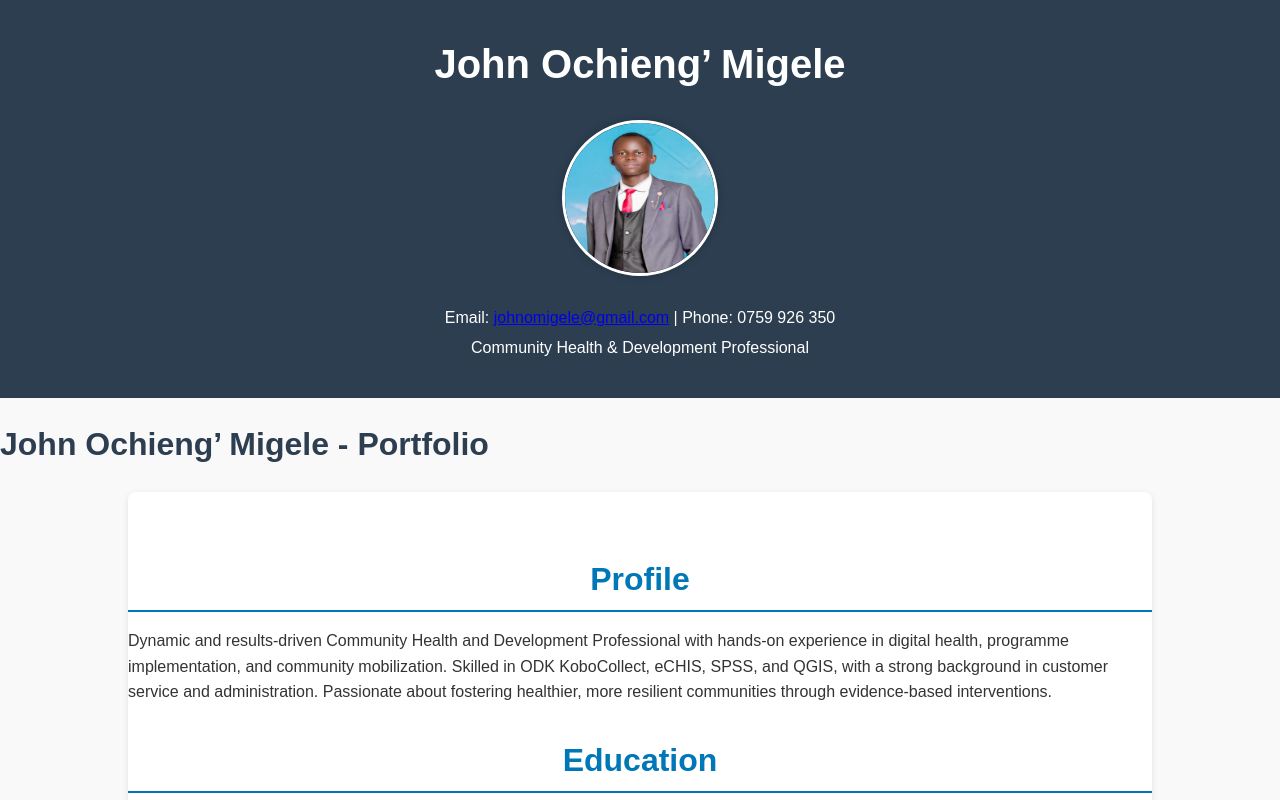
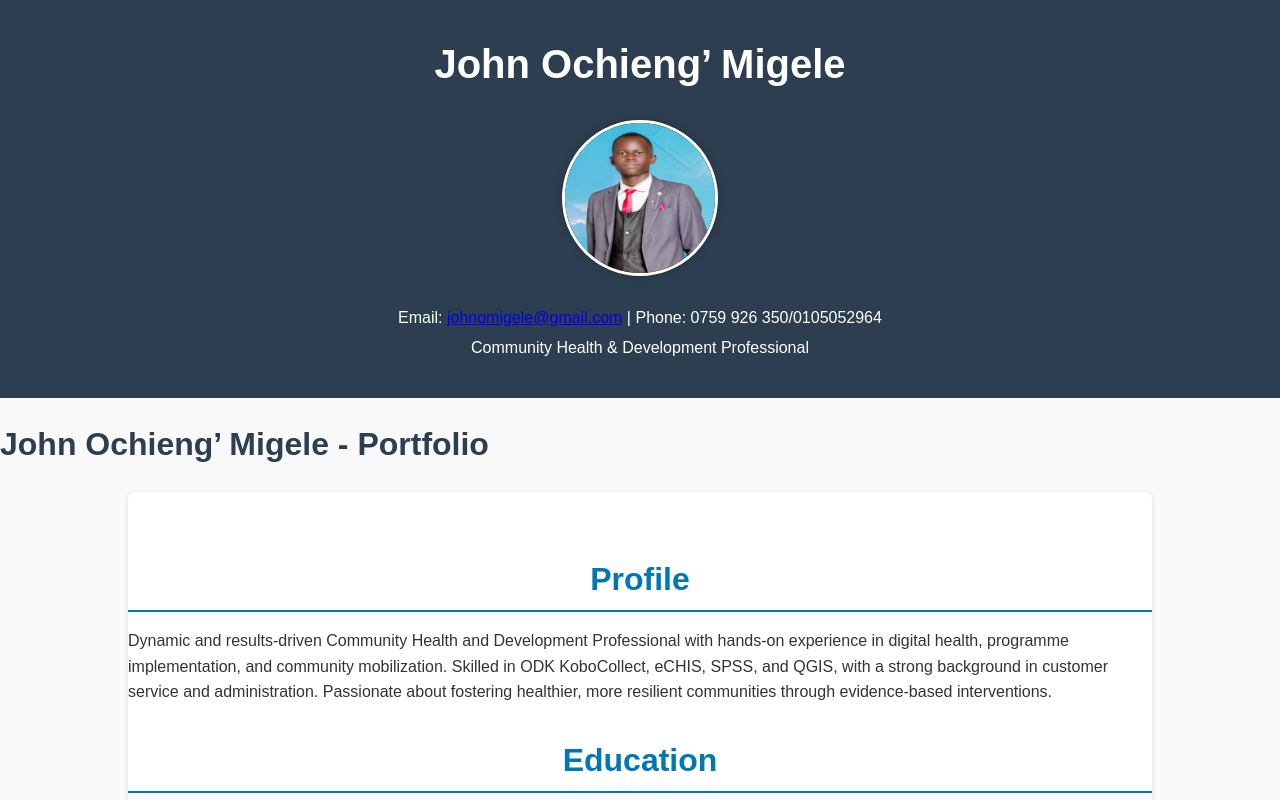
Before and after one commit to johnomigele-blip/johnomigele.github.io, a plain HTML site: page index.html in a window 1280 px wide. Shown: the top 800 px of the page. Drawn offline with Linux system fonts and the light colour scheme.

Commit message:
Update index.html

```diff
--- a/index.html
+++ b/index.html
@@ -48,7 +48,7 @@
   <header>
     <h1>John Ochieng’ Migele</h1>
     <img src="profile.jpg" alt="John Ochieng’ Migele" class="profile-pic">
-    <p>Email: <a href="mailto:johnomigele@gmail.com">johnomigele@gmail.com</a> | Phone: 0759 926 350</p>
+    <p>Email: <a href="mailto:johnomigele@gmail.com">johnomigele@gmail.com</a> | Phone: 0759 926 350/0105052964</p>
     <p>Community Health & Development Professional</p>
   </header>
 
```
